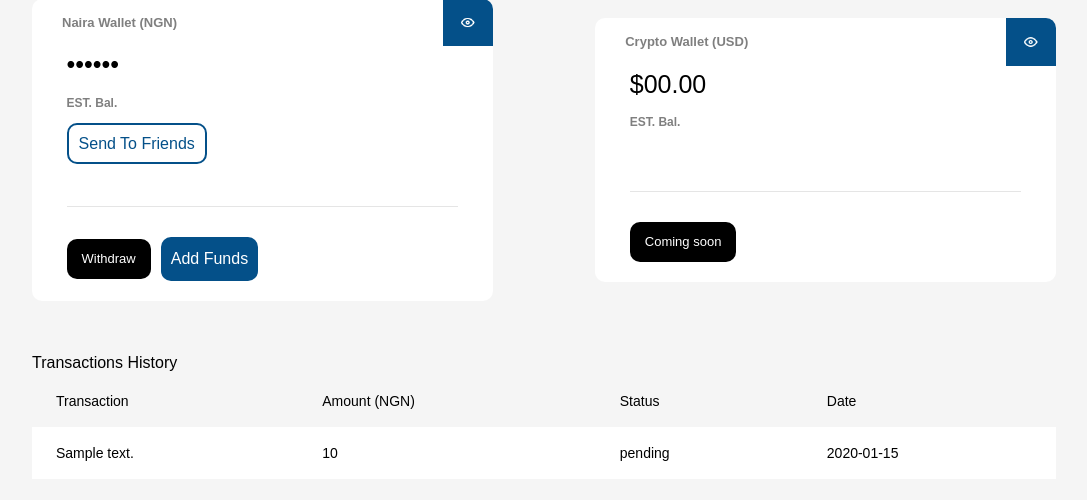
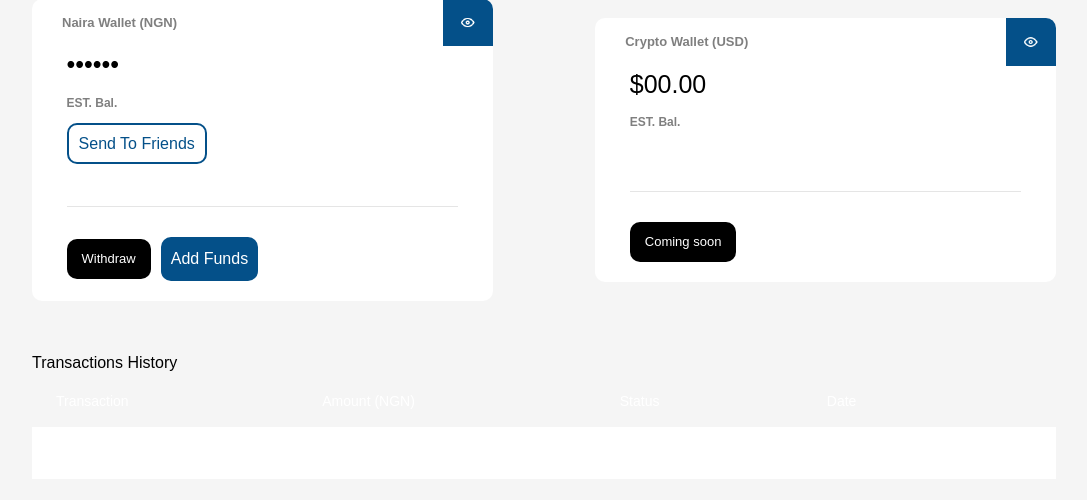
Before and after one commit to Toshmoney/gifted, a Node server app: page /wallet in a window 1280 px wide. Shown: the part 235-735 px from the top of the page, without its empty margins (96-1183 px from the left). Run offline with Node 20, Linux system fonts and the light colour scheme; a user stored in the database is signed in; tables that the repository leaves empty hold one stand-in row (values such as "Sample post"); style sheets or scripts are compiled from the project's sources; some libraries are stand-ins or nearby versions.

Commit message:
change trx table color

```diff
--- a/views/partials/alltransactions.ejs
+++ b/views/partials/alltransactions.ejs
@@ -17,7 +17,7 @@
                             </thead>
                             <tbody>
                                 <% transactions.forEach(function(transaction) { %>
-                                    <tr class="bg-white dark:border-neutral-500 dark:bg-neutral-600">
+                                    <tr class="bg-white dark:border-neutral-500 dark:bg-neutral-600 text-white">
                                         <td class="whitespace-nowrap px-6 py-4">
                                              <%= transaction.user.username %>
                                         </td>
--- a/views/partials/transactions.ejs
+++ b/views/partials/transactions.ejs
@@ -7,7 +7,7 @@
                     <div class="overflow-hidden">
                         <table class="min-w-full text-left text-sm font-light">
                             <thead
-                            class="font-medium dark:border-neutral-500 dark:bg-neutral-600">
+                            class="font-medium dark:border-neutral-500 dark:bg-neutral-600 text-white">
                                 <tr>
                                     <th scope="col" class="px-6 py-4">Transaction</th>
                                     <th scope="col" class="px-6 py-4">Amount (NGN)</th>
@@ -18,7 +18,7 @@
                             <tbody>
                                 <% transactions.forEach(function(transaction) { %>
                                     <tr
-                                        class="bg-white dark:border-neutral-500 dark:bg-neutral-600" style="background-color: white; padding: 10px;">
+                                        class="bg-white dark:border-neutral-500 dark:bg-neutral-600 text-white">
                                         <td class="whitespace-nowrap px-6 py-4"><%= transaction.description %></td>
                                         <td class="whitespace-nowrap px-6 py-4"><%= transaction.amount %></td>
                                         <td class="whitespace-nowrap px-6 py-4"><%= transaction.status %></td>
```
